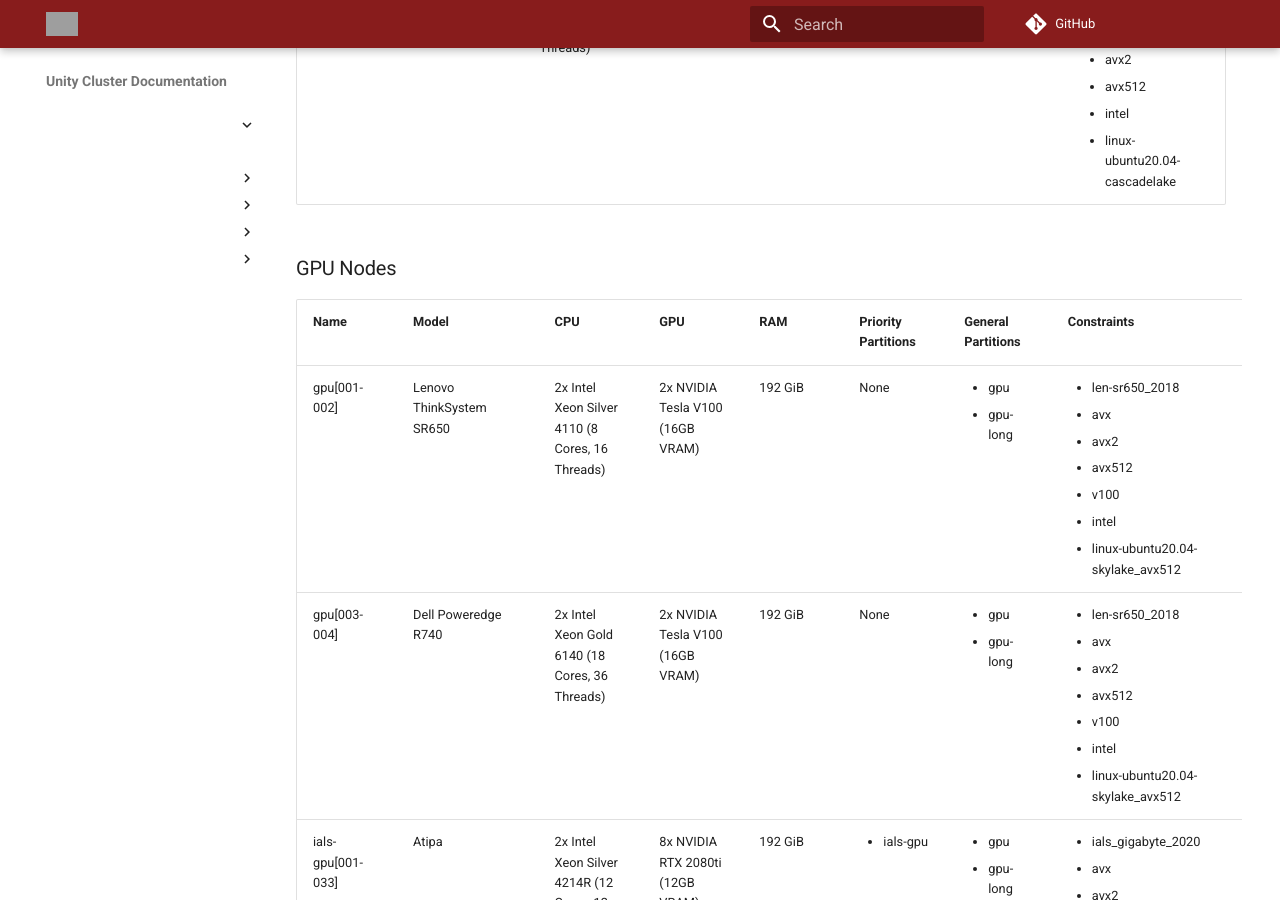
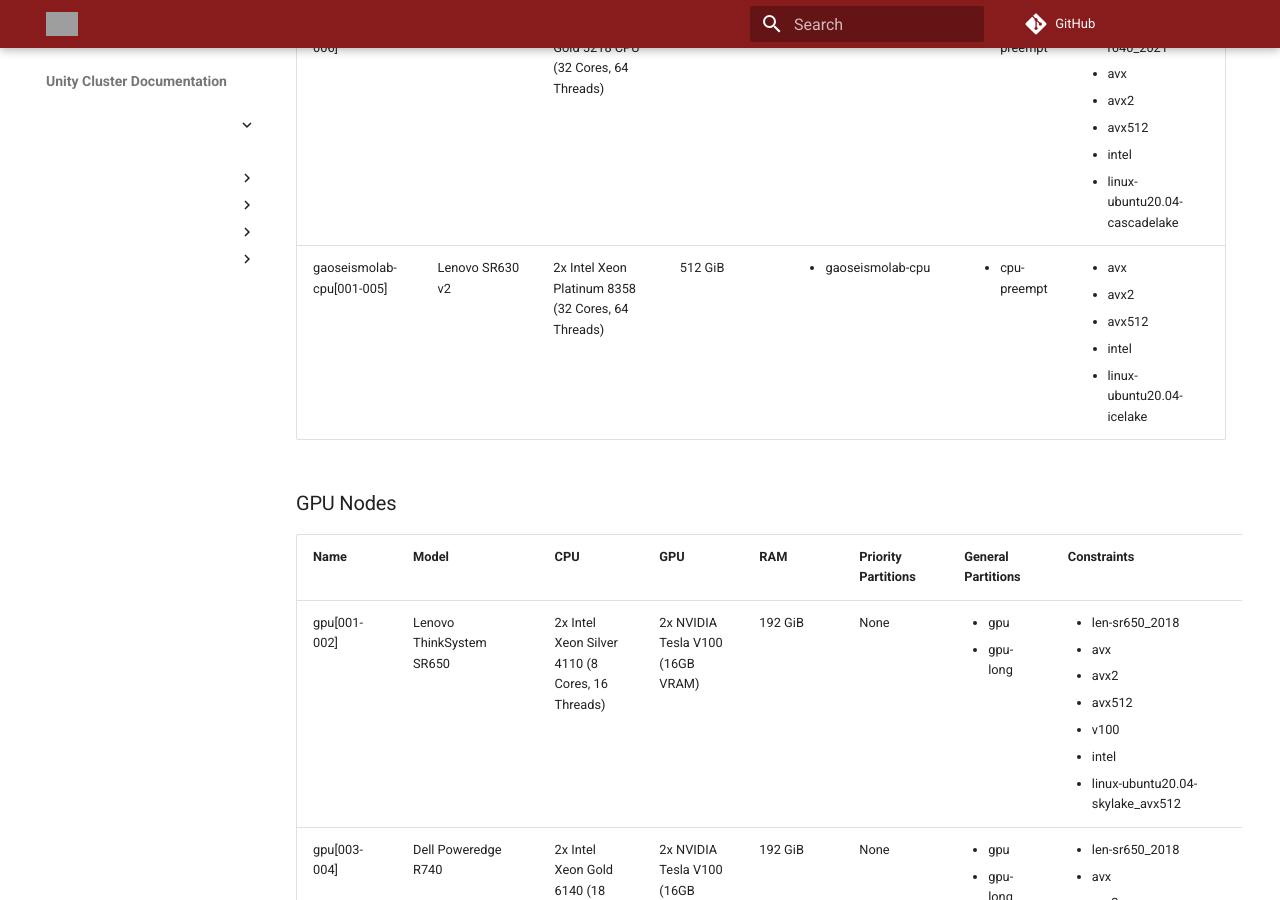
Before and after one commit to UMass-RC/unity-docs, an MkDocs documentation site: the page built from docs/technical/nodelist.md, in a window 1280 px wide and 900 px high, scrolled down 1606 px. Built offline with MkDocs 1.6.1 and Material for MkDocs 9.7.7, drawn with Linux system fonts in a browser that asks for light colours; comment, search, counter and statistics services are not loaded; grey boxes are pictures that could not be loaded.

Commit message:
Added gaoseismolab nodes

```diff
--- a/docs/technical/nodelist.md
+++ b/docs/technical/nodelist.md
@@ -15,6 +15,7 @@
 | astroth-cpu[001-008]  | SuperMicro SBI-4429P     | 2x Xeon Silver 4215R (8 Cores, 16 Threads)         | 192 GiB                                      | <ul><li>astroth-cpu</li></ul>                                                                     | <ul><li>cpu-preempt</li></ul>          | <ul><li>astroth_smicro-sbi4429p_2021</li><li>avx</li><li>avx2</li><li>avx512</li><li>intel</li><li>linux-ubuntu20.04-cascadelake</li></ul> |
 | zhoulin-cpu[001-006]  | Lenovo SR645             | 2x AMD EPYC 7702 (128 Cores, 256 Threads)          | 512 GiB                                      | <ul><li>zhoulin-cpu</li></ul>                                                                     | <ul><li>cpu-preempt</li></ul>          | <ul><li>zhoulin_len-sr645_2021</li><li>avx</li><li>avx2</li><li>amd</li><li>linux-ubuntu20.04-zen2</li></ul>                               |
 | toltec-cpu[001-006]   | Dell R640                | 2x Intel Xeon Gold 5218 CPU (32 Cores, 64 Threads) | 383 GiB                                      | <ul><li>toltec-cpu</li></ul>                                                                      | <ul><li>cpu-preempt</li></ul>          | <ul><li>toltec_dell-r640_2021</li><li>avx</li><li>avx2</li><li>avx512</li><li>intel</li><li>linux-ubuntu20.04-cascadelake</li></ul>        |
+| gaoseismolab-cpu[001-005] | Lenovo SR630 v2 | 2x Intel Xeon Platinum 8358 (32 Cores, 64 Threads) | 512 GiB | <ul><li>gaoseismolab-cpu</li></ul> | <ul><li>cpu-preempt</li></ul> | <ul><li>avx</li><li>avx2</li><li>avx512</li><li>intel</li><li>linux-ubuntu20.04-icelake</li></ul> |
 
 ### GPU Nodes
 
```
